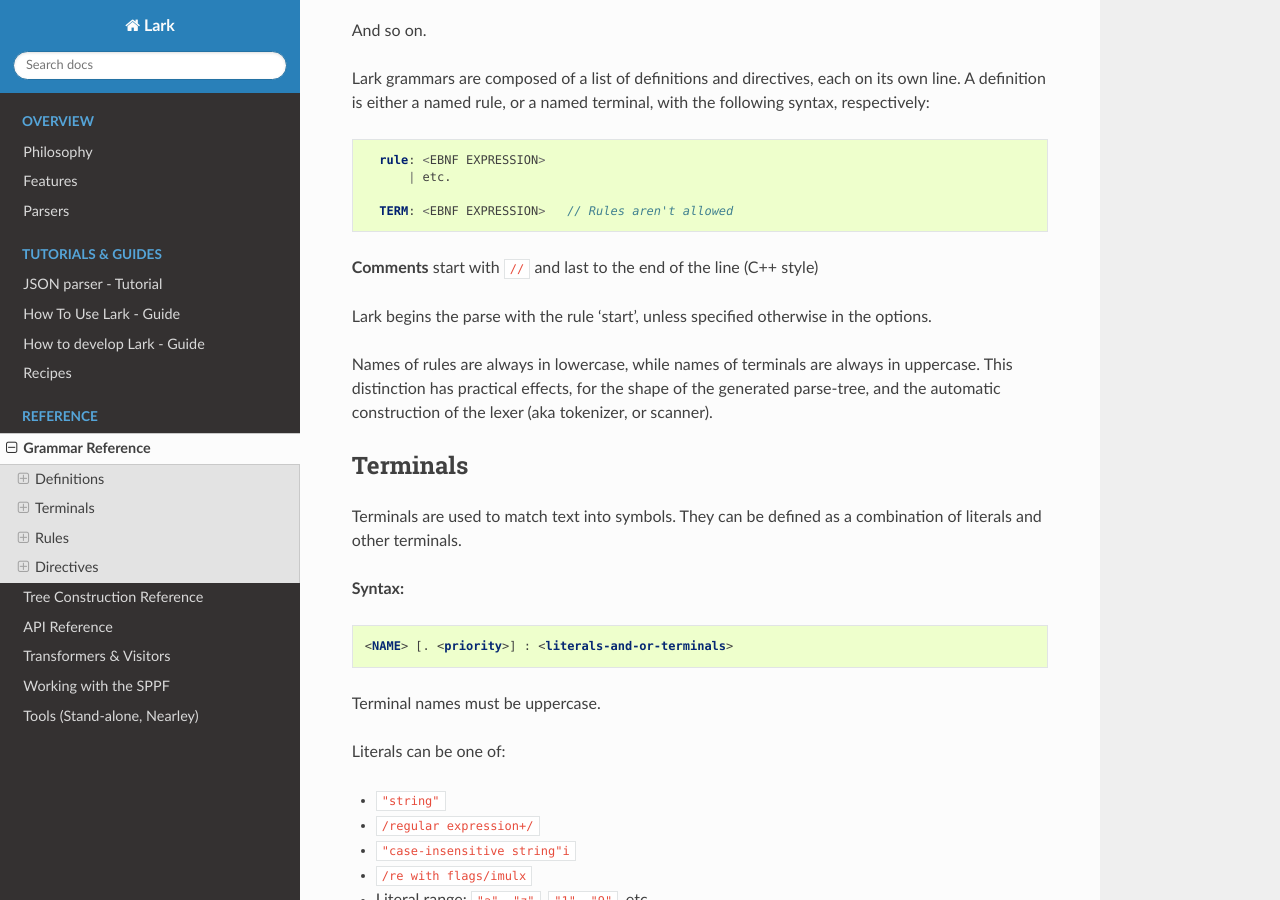
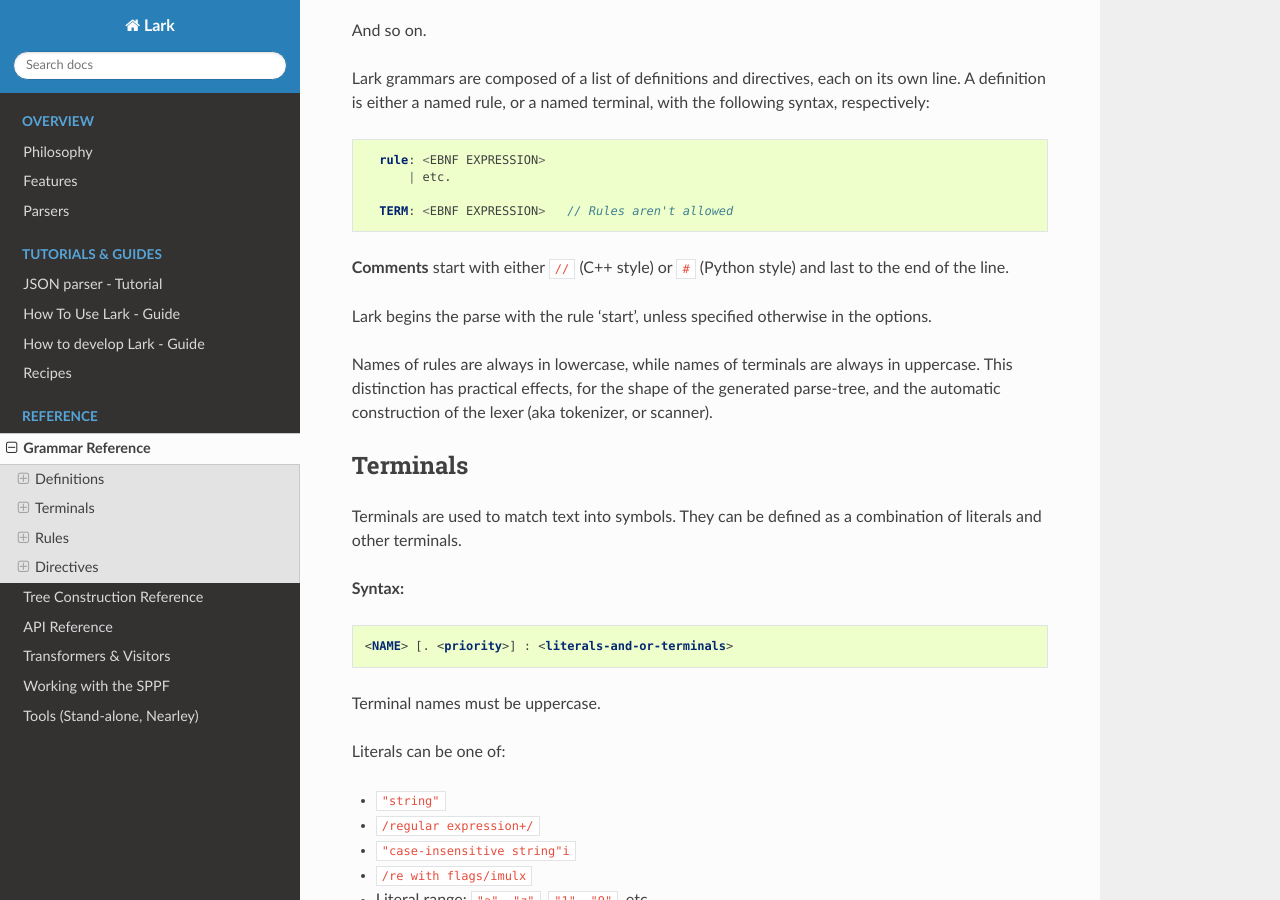
Before and after one commit to lark-parser/lark, a Sphinx documentation site: the page built from docs/grammar.md, in a window 1280 px wide and 900 px high, scrolled down 925 px. Built offline with Sphinx 7.4.7 and the Read the Docs theme 2.0.0, drawn with Linux system fonts in a browser that asks for light colours; pages that are not in the unit, such as notebooks, are missing from menus.

Commit message:
[M:grammar.md] doc: added Python-style comments.

````diff
--- a/docs/grammar.md
+++ b/docs/grammar.md
@@ -43,7 +43,9 @@
 ```
 
 
-**Comments** start with `//` and last to the end of the line (C++ style)
+**Comments** start with
+either `//` (C++ style) or `#` (Python style)
+and last to the end of the line.
 
 Lark begins the parse with the rule 'start', unless specified otherwise in the options.
 
````
